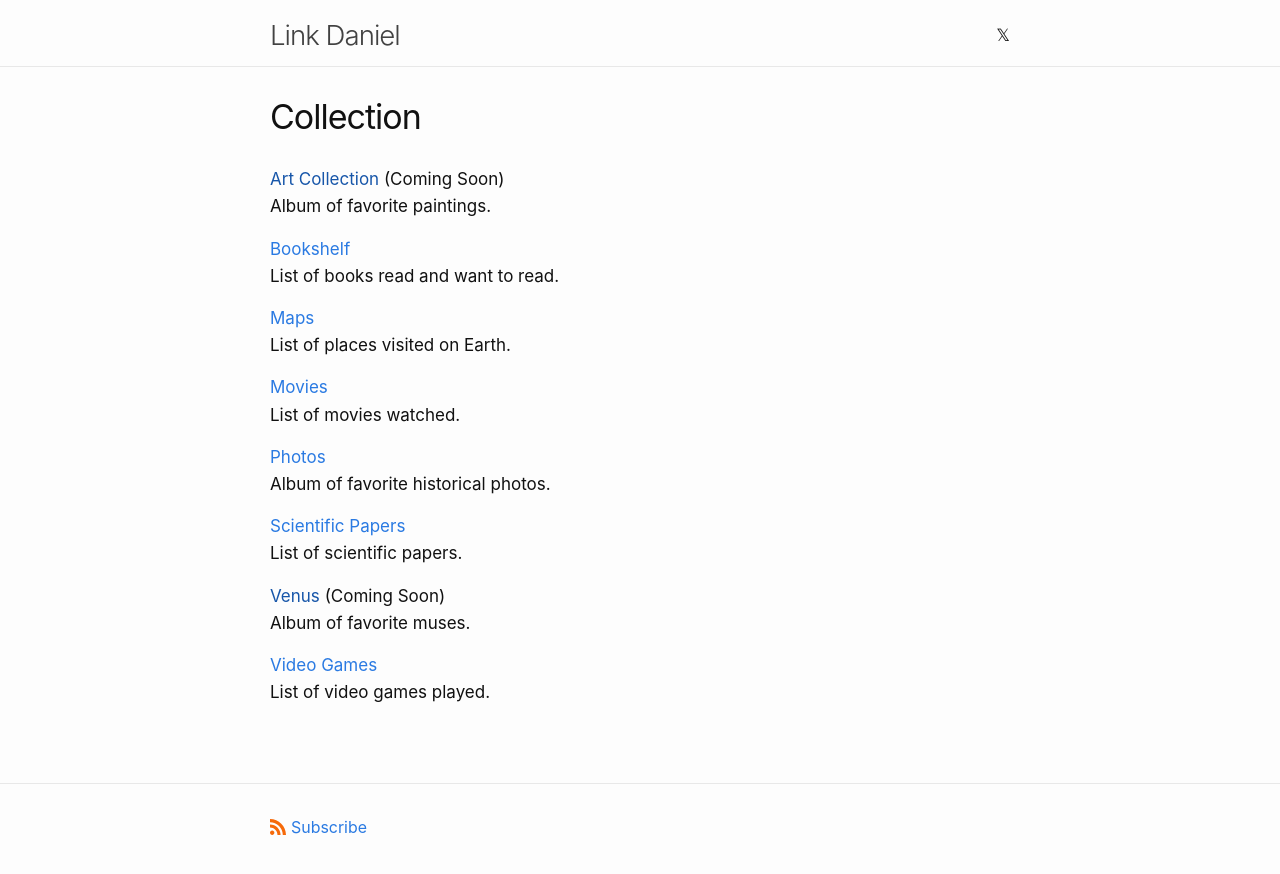
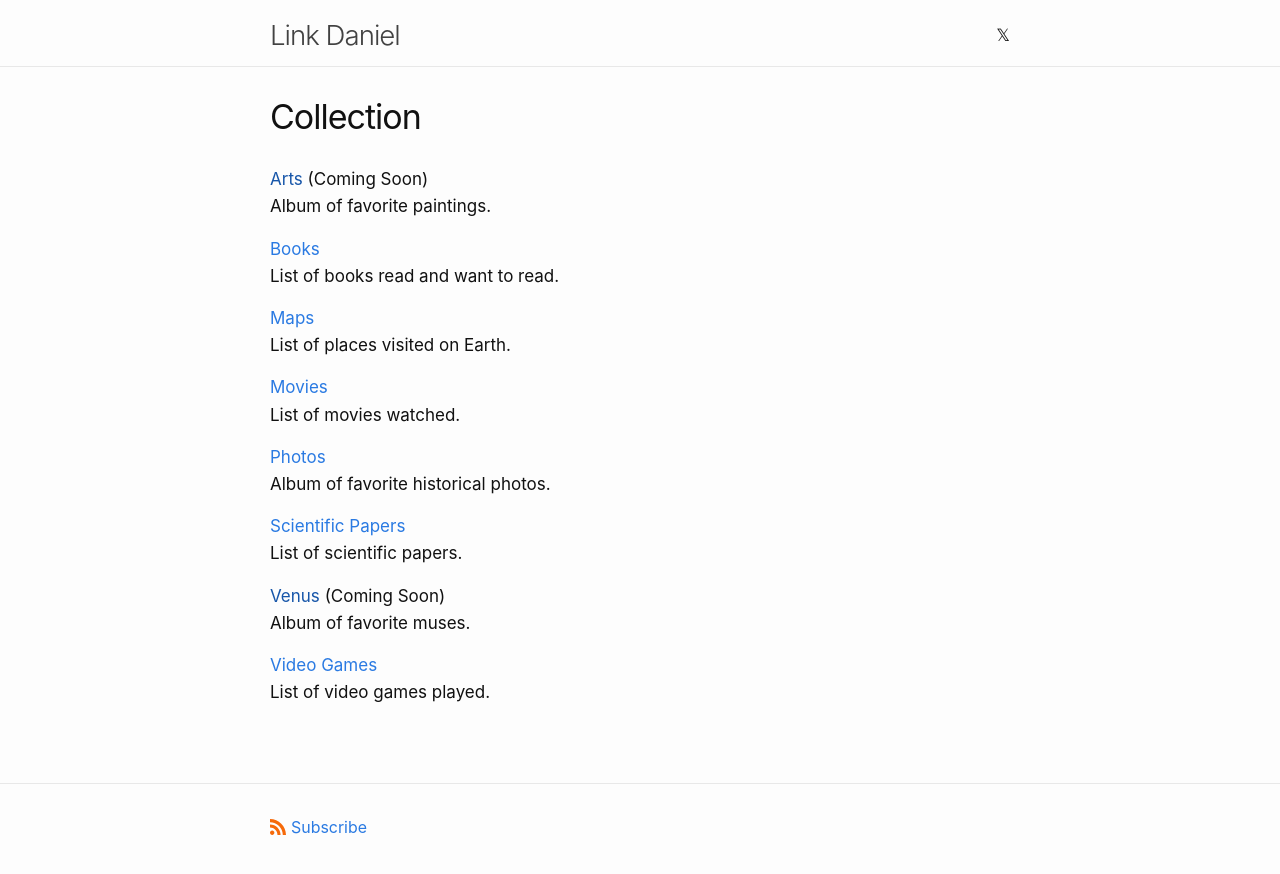
Before and after one commit to link-daniel/link.github.io, a Jekyll site: the page built from collection.md, in a window 1280 px wide. Shown: the top 874 px of the page. Built offline with Jekyll 4.4.1, drawn with Linux system fonts in a browser that asks for light colours.

Commit message:
Update collection.md

```diff
--- a/collection.md
+++ b/collection.md
@@ -4,11 +4,11 @@ title: Collection
 permalink: /collection/
 ---
 
-<a href="">Art Collection</a> (Coming Soon)
+<a href="">Arts</a> (Coming Soon)
 <br>
 Album of favorite paintings.
 
-<a href="https://www.goodreads.com/review/list/95737422?shelf=read&sort=date_added">Bookshelf</a>
+<a href="https://www.goodreads.com/review/list/95737422?shelf=read&sort=date_added">Books</a>
 <br>
 List of books read and want to read.
 
```
